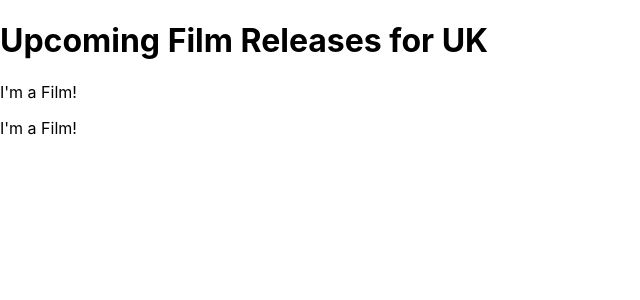
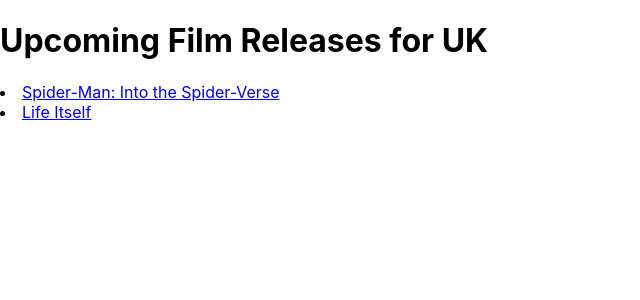
Before and after one commit to heathercking/week07_day1__React_FilmReleaseApp, a React (Create React App) app: page / in a window 1280 px wide. Shown: the top 300 px of the page, without its empty margins (0-640 px from the left). Built offline with nearby package versions, Linux system fonts and the light colour scheme.

Commit message:
creates list of films with links through to each film imdb page

```diff
--- a/src/components/Film.js
+++ b/src/components/Film.js
@@ -1,9 +1,12 @@
 import React from "react";
 
-const Film = () => {
+
+const Film = ({url, children}) => {
 
     return (
-        <p>I'm a Film!</p>
+        <>
+            <li><a href={url}>{children}</a></li>
+        </>
     );
 }
 
--- a/src/components/FilmListing.js
+++ b/src/components/FilmListing.js
@@ -5,8 +5,8 @@
 
     return (
         <>
-            <Film />
-            <Film />
+            <Film url="https://www.imdb.com/title/tt4633694/?ref_=rlm">Spider-Man: Into the Spider-Verse</Film>
+            <Film url="https://www.imdb.com/title/tt5989218/?ref_=rlm">Life Itself</Film>
         </>
     );
 }
```
